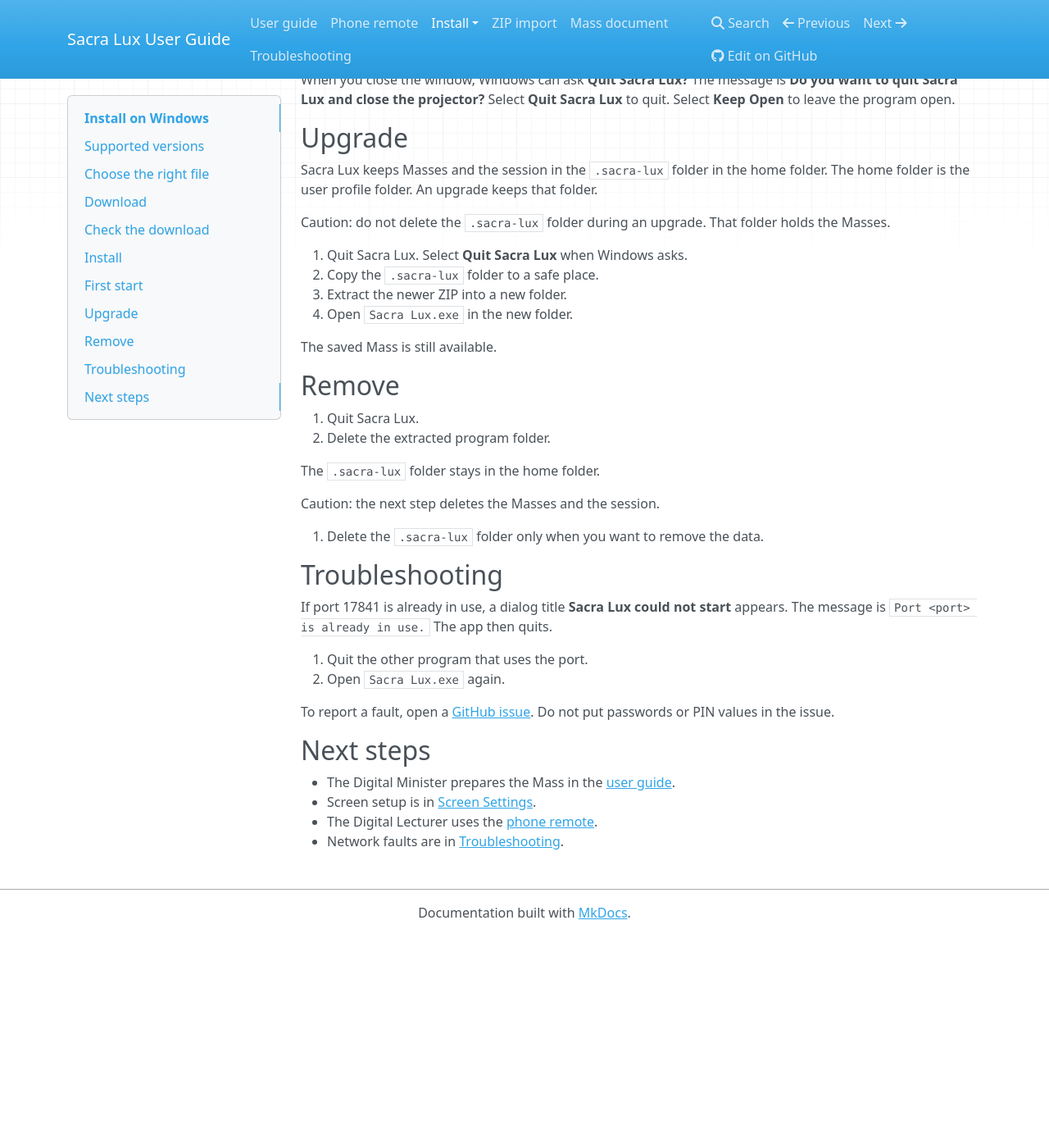
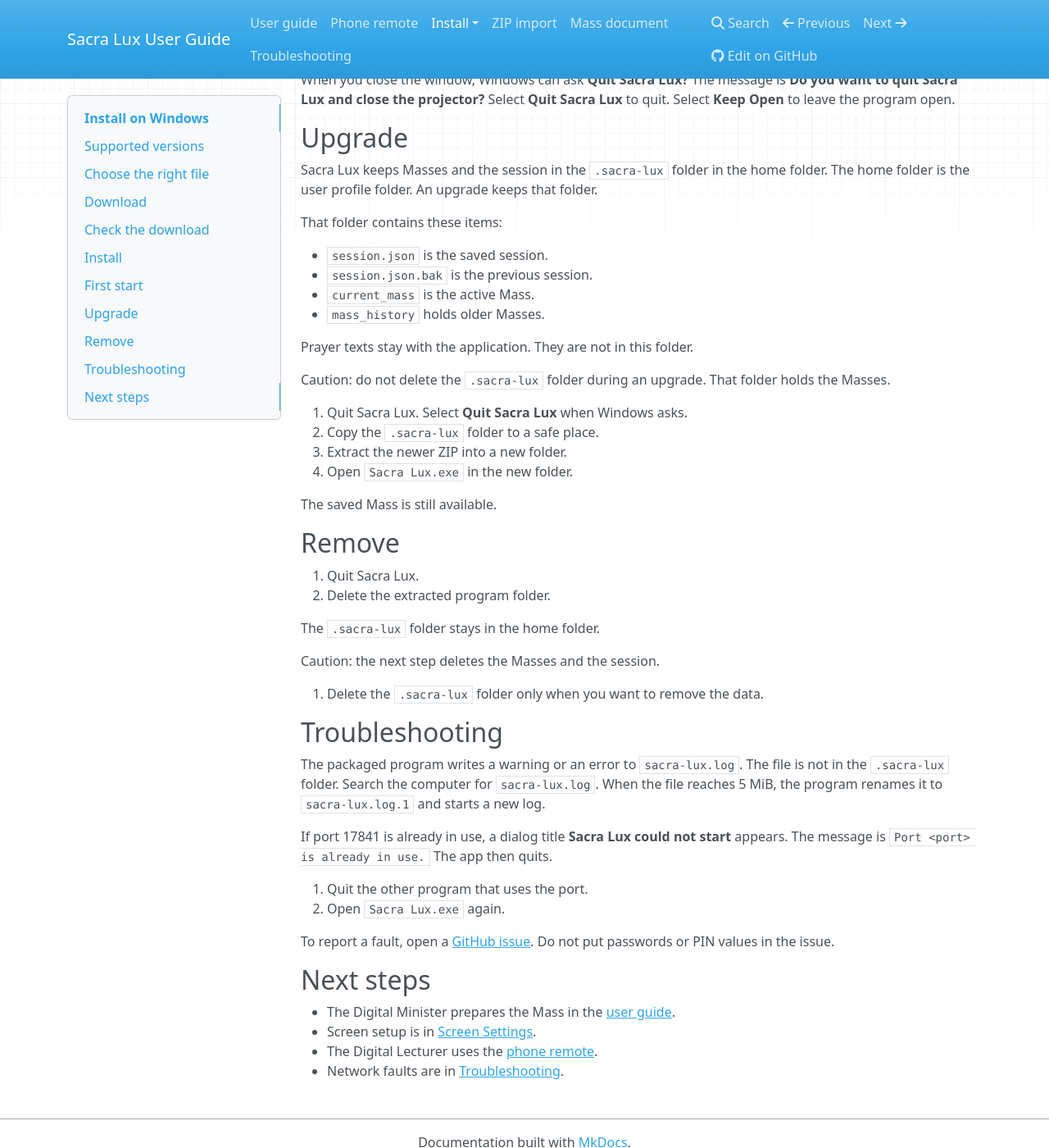
Before and after one commit to Saint-Therese-Of-Lisieux-Parish/sacra_lux, an MkDocs documentation site: the page built from docs/install-windows.md, in a window 1280 px wide and 1400 px high, scrolled down 1834 px. Shown: the whole window at 82% size. Built offline with MkDocs 1.6.1, drawn with Linux system fonts in a browser that asks for light colours; nearby versions of some CDN libraries; before the commit the page ends 2975 px from its top, so only the background shows below that.

Commit message:
docs(install): state the data folder and the log file
The install pages named the `.sacra-lux` folder but not the files inside it. The log file location was only in the Digital Minister guide.

Name the session files, the Mass folders, and `sacra-lux.log` on both install pages.

Persona: administrator

Files:
- modified: docs/install-macos.md
- modified: docs/install-windows.md

Verified against: sacra-lux/src/persistence.js (getSessionDir, getSessionBackupPath), sacra-lux/src/massHistory.js (CURRENT_MASS_DIR, MASS_HISTORY_DIR), sacra-lux/src/logger.js (LOG_FILE_NAME, MAX_LOG_BYTES), sacra-lux/package.json (extraResources prayers)

Refs #692

```diff
--- a/docs/install-windows.md
+++ b/docs/install-windows.md
@@ -105,6 +105,15 @@
 The home folder is the user profile folder.
 An upgrade keeps that folder.
 
+That folder contains these items:
+
+- `session.json` is the saved session.
+- `session.json.bak` is the previous session.
+- `current_mass` is the active Mass.
+- `mass_history` holds older Masses.
+
+Prayer texts stay with the application. They are not in this folder.
+
 Caution: do not delete the `.sacra-lux` folder during an upgrade. That folder holds the Masses.
 
 1. Quit Sacra Lux. Select **Quit Sacra Lux** when Windows asks.
@@ -127,6 +136,11 @@
 
 ## Troubleshooting
 
+The packaged program writes a warning or an error to `sacra-lux.log`.
+The file is not in the `.sacra-lux` folder.
+Search the computer for `sacra-lux.log`.
+When the file reaches 5 MiB, the program renames it to `sacra-lux.log.1` and starts a new log.
+
 If port 17841 is already in use, a dialog title **Sacra Lux could not start** appears.
 The message is `Port <port> is already in use.`
 The app then quits.
```
Also changed, not shown: docs/install-macos.md (+14 -0 lines).
